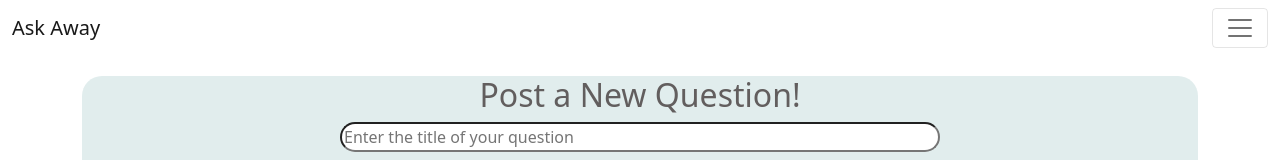
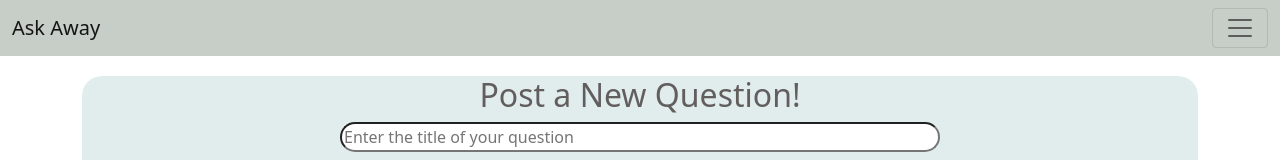
Before and after one commit to AbhB2303/SOEN341_Project, a React (Create React App) app: page / in a window 1280 px wide. Shown: the top 160 px of the page. Built offline with nearby package versions, Linux system fonts and the light colour scheme; no server answers.

Commit message:
Update App.css

```diff
--- a/src/App.css
+++ b/src/App.css
@@ -5,6 +5,10 @@
 .App-logo {
   height: 40vmin;
   pointer-events: none;
+}
+
+.color-nav{
+  background-color: rgb(199, 206, 200);
 }
 
 @media (prefers-reduced-motion: no-preference) {
```
